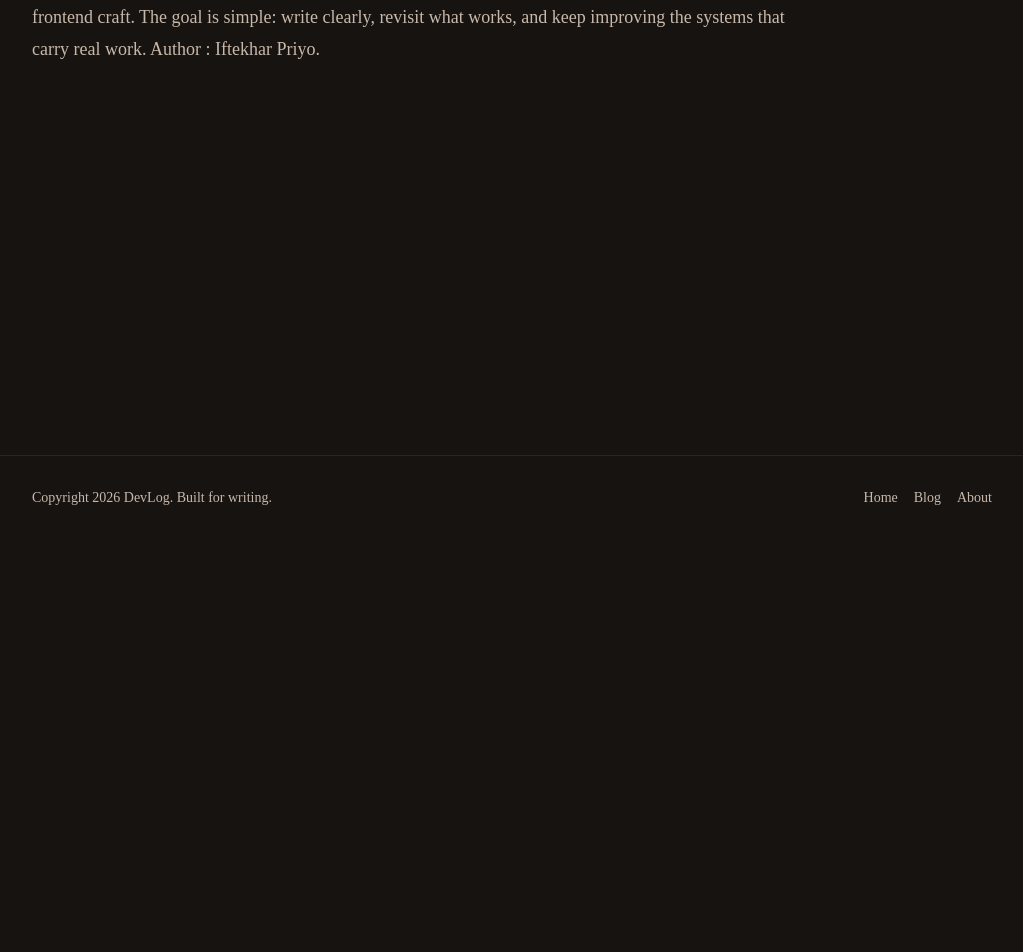
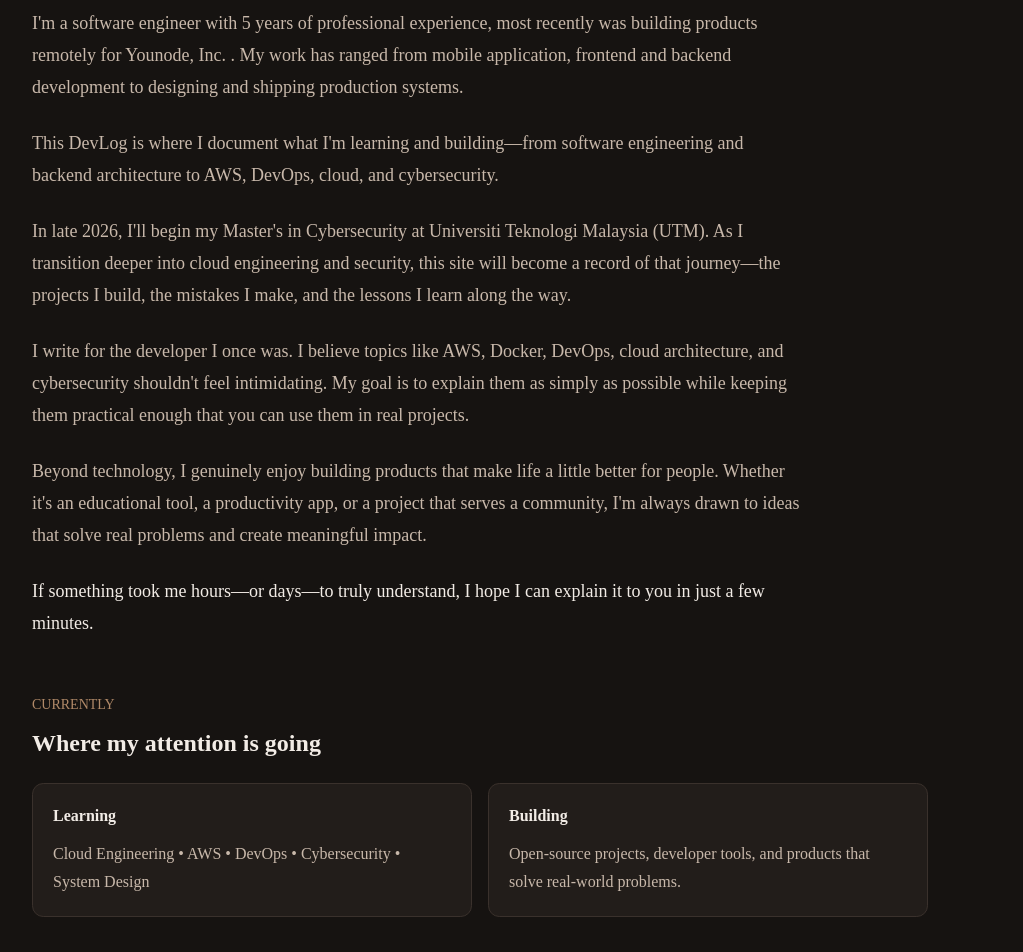
Before and after one commit to IftekharPriyo/personal-blog-site-frontend, a Next.js app: page /about in a window 1280 px wide. Shown: the part 260-1212 px from the top of the page, without its empty margins (128-1151 px from the left). Before the commit the page ends 800 px from the top, so only its background shows below. Built offline with nearby package versions, Linux system fonts and the light colour scheme.

Commit message:
feat: text branding

```diff
--- a/src/app/about/page.tsx
+++ b/src/app/about/page.tsx
@@ -3,21 +3,86 @@ import { Container } from "@/components/shared/container";
 
 export const metadata: Metadata = {
   title: "About",
-  description: "About the author and the focus of this technical blog.",
+  description:
+    "About Iftekhar Priyo, the developer behind DevLog, and the journey into cloud engineering and cybersecurity.",
 };
 
 export default function AboutPage() {
   return (
-    <Container className="py-12 sm:py-16">
+    <Container className="py-12 sm:py-16 lg:py-20">
       <section className="max-w-3xl">
         <p className="text-sm font-medium uppercase text-primary">About</p>
-        <h1 className="mt-4 text-4xl font-semibold">Learning in public.</h1>
-        <p className="mt-6 text-lg leading-8 text-muted-foreground">
-          This space collects practical engineering notes across cloud, DevOps,
-          cybersecurity, backend systems, and frontend craft. The goal is
-          simple: write clearly, revisit what works, and keep improving the
-          systems that carry real work. Author : Iftekhar Priyo.
+        <h1 className="mt-4 text-4xl font-semibold leading-[1.12] sm:text-5xl">
+          Hi, I&apos;m Iftekhar Priyo.
+        </h1>
+      </section>
+
+      <section className="mt-8 max-w-3xl space-y-6 text-lg leading-8 text-muted-foreground">
+        <p>
+          I&apos;m a software engineer with 5 years of professional experience,
+          most recently was building products remotely for Younode, Inc. . My
+          work has ranged from mobile application, frontend and backend
+          development to designing and shipping production systems.
         </p>
+
+        <p>
+          This DevLog is where I document what I&apos;m learning and
+          building—from software engineering and backend architecture to AWS,
+          DevOps, cloud, and cybersecurity.
+        </p>
+
+        <p>
+          In late 2026, I&apos;ll begin my Master&apos;s in Cybersecurity at
+          Universiti Teknologi Malaysia (UTM). As I transition deeper into cloud
+          engineering and security, this site will become a record of that
+          journey—the projects I build, the mistakes I make, and the lessons I
+          learn along the way.
+        </p>
+
+        <p>
+          I write for the developer I once was. I believe topics like AWS,
+          Docker, DevOps, cloud architecture, and cybersecurity shouldn&apos;t
+          feel intimidating. My goal is to explain them as simply as possible
+          while keeping them practical enough that you can use them in real
+          projects.
+        </p>
+
+        <p>
+          Beyond technology, I genuinely enjoy building products that make life
+          a little better for people. Whether it&apos;s an educational tool, a
+          productivity app, or a project that serves a community, I&apos;m
+          always drawn to ideas that solve real problems and create meaningful
+          impact.
+        </p>
+
+        <p className="text-foreground">
+          If something took me hours—or days—to truly understand, I hope I can
+          explain it to you in just a few minutes.
+        </p>
+      </section>
+
+      <section className="mt-14 max-w-4xl" aria-labelledby="currently">
+        <p className="text-sm font-medium uppercase text-primary">Currently</p>
+        <h2 id="currently" className="mt-3 text-2xl font-semibold">
+          Where my attention is going
+        </h2>
+
+        <div className="mt-6 grid gap-4 sm:grid-cols-2">
+          <article className="rounded-xl border border-border bg-card p-5">
+            <h3 className="font-semibold">Learning</h3>
+            <p className="mt-3 leading-7 text-muted-foreground">
+              Cloud Engineering • AWS • DevOps • Cybersecurity • System Design
+            </p>
+          </article>
+
+          <article className="rounded-xl border border-border bg-card p-5">
+            <h3 className="font-semibold">Building</h3>
+            <p className="mt-3 leading-7 text-muted-foreground">
+              Open-source projects, developer tools, and products that solve
+              real-world problems.
+            </p>
+          </article>
+        </div>
       </section>
     </Container>
   );
--- a/src/app/globals.css
+++ b/src/app/globals.css
@@ -143,6 +143,10 @@
   [data-scroll-container] {
     scroll-behavior: auto;
   }
+
+  .animate-fade-in {
+    animation: none;
+  }
 }
 
 @layer utilities {
--- a/src/app/layout.tsx
+++ b/src/app/layout.tsx
@@ -2,6 +2,7 @@ import type { Metadata } from "next";
 import { Geist, Geist_Mono } from "next/font/google";
 import { SiteFooter } from "@/components/layout/site-footer";
 import { SiteHeader } from "@/components/layout/site-header";
+import { PageTransition } from "@/components/layout/page-transition";
 import { ThemeProvider } from "@/components/layout/theme-provider";
 import { siteConfig } from "@/config/site";
 import "./globals.css";
@@ -68,7 +69,9 @@ export default function RootLayout({
         >
           <div className="flex min-h-screen flex-col">
             <SiteHeader />
-            <main className="flex-1">{children}</main>
+            <main className="flex-1">
+              <PageTransition>{children}</PageTransition>
+            </main>
             <SiteFooter />
           </div>
         </ThemeProvider>
--- a/src/app/page.tsx
+++ b/src/app/page.tsx
@@ -12,26 +12,25 @@ export default async function Home() {
   const latestPosts = await getLatestPosts(3);
 
   return (
-    <Container className="animate-fade-in py-14 sm:py-16 lg:py-20">
+    <Container className="py-14 sm:py-16 lg:py-20">
       <section className="max-w-3xl">
         <p className="text-sm font-medium uppercase text-primary">
-          Technical blog
+          Dev Journal
         </p>
         <h1 className="mt-5 text-4xl font-semibold leading-[1.12] text-balance sm:text-5xl">
-          Notes on building reliable software, cloud systems, and security
-          habits.
+          Tech doesn&apos;t have to be complicated.
         </h1>
         <p className="mt-6 max-w-2xl text-lg leading-8 text-muted-foreground">
-          A focused publication for engineering lessons, DevOps practice,
-          cybersecurity learning, and the craft of shipping maintainable
-          systems.
+          I write about software engineering, cloud, DevOps, cybersecurity, and
+          the lessons I pick up while building real projects. Simple
+          explanations, real projects, and practical lessons.
         </p>
       </section>
 
       <section className="mt-16 sm:mt-20" aria-labelledby="featured-post">
         <div className="mb-6 flex items-end justify-between gap-4">
           <div>
-            <p className="text-sm text-primary">Featured</p>
+            <p className="text-sm text-primary">Start here</p>
             <h2 id="featured-post" className="mt-1 text-2xl font-semibold">
               Start here
             </h2>
@@ -43,7 +42,7 @@ export default async function Home() {
       <section className="mt-16 sm:mt-20" aria-labelledby="latest-posts">
         <div className="mb-6 flex items-end justify-between gap-4">
           <div>
-            <p className="text-sm text-primary">Latest writings</p>
+            <p className="text-sm text-primary">Recently Published</p>
             <h2 id="latest-posts" className="mt-1 text-2xl font-semibold">
               Recent posts
             </h2>
--- /dev/null
+++ b/src/components/layout/page-transition.tsx
@@ -0,0 +1,25 @@
+"use client";
+
+import { usePathname } from "next/navigation";
+import type { ReactNode } from "react";
+
+interface PageTransitionProps {
+  children: ReactNode;
+}
+
+export function PageTransition({ children }: PageTransitionProps) {
+  const pathname = usePathname();
+
+  const isAdminRoute = pathname.startsWith("/admin");
+  const isBlogDetailRoute = pathname.startsWith("/blog/");
+
+  if (isAdminRoute || isBlogDetailRoute) {
+    return children;
+  }
+
+  return (
+    <div key={pathname} className="animate-fade-in">
+      {children}
+    </div>
+  );
+}
```
